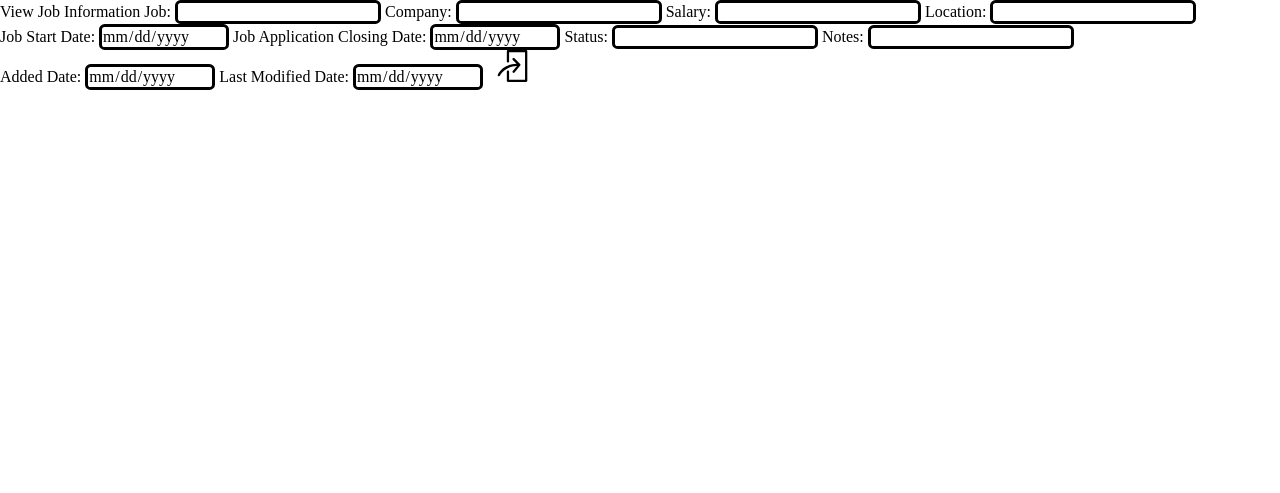
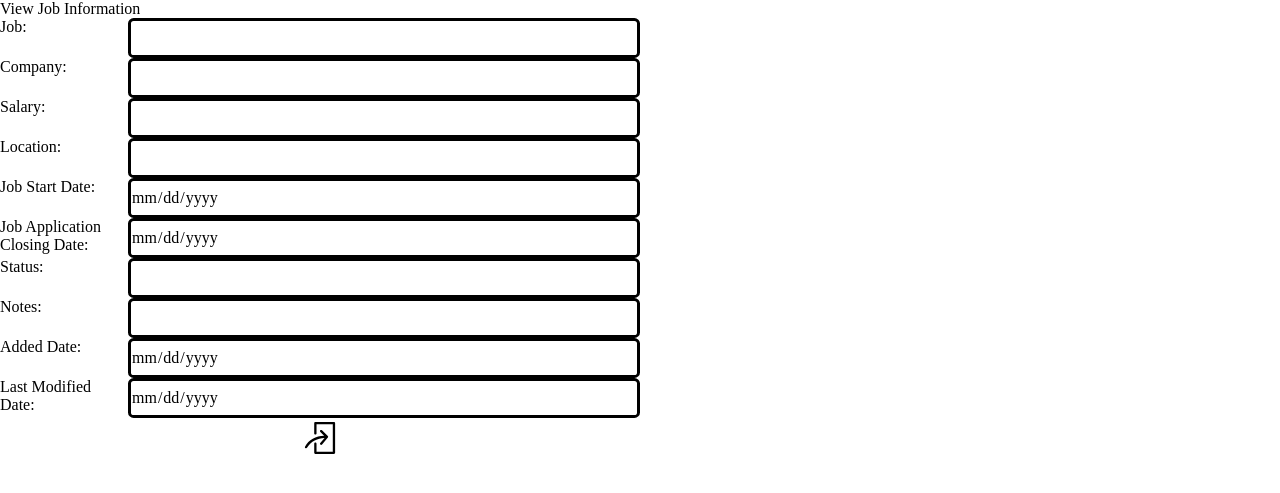
Before and after one commit to karthik-vig/job-application-tracker, a Flask app: template flaskr/templates/seeJobInfo.html in a window 1280 px wide. Shown: the top 493 px of the page. Run offline with Flask 2, Linux system fonts and the light colour scheme; the template is opened without the code that fills it, so the values that code supplies are empty.

Commit message:
added grid layout to seeJobInfo

```diff
--- a/flaskr/static/css/seeJobInfoStyle.css
+++ b/flaskr/static/css/seeJobInfoStyle.css
@@ -0,0 +1,108 @@
+/* For the entire form */
+
+.jobInputItem {
+    grid-column-start: col1;
+    grid-column-end: endCol;
+    grid-row-start: row1;
+    grid-row-end: row2;
+}
+
+.companyInputItem {
+    grid-column-start: col1;
+    grid-column-end: endCol;
+    grid-row-start: row2;
+    grid-row-end: row3;
+}
+
+.salaryInputItem {
+    grid-column-start: col1;
+    grid-column-end: endCol;
+    grid-row-start: row3;
+    grid-row-end: row4;
+}
+
+.jobLocationInputItem {
+    grid-column-start: col1;
+    grid-column-end: endCol;
+    grid-row-start: row4;
+    grid-row-end: row5;
+}
+
+.jobStartDateInputItem {
+    grid-column-start: col1;
+    grid-column-end: endCol;
+    grid-row-start: row5;
+    grid-row-end: row6;
+}
+
+.jobApplicationClosingDateInputItem {
+    grid-column-start: col1;
+    grid-column-end: endCol;
+    grid-row-start: row6;
+    grid-row-end: row7;
+}
+
+.applicationStatusInputItem {
+    grid-column-start: col1;
+    grid-column-end: endCol;
+    grid-row-start: row7;
+    grid-row-end: row8;
+}
+
+.notesInputItem {
+    grid-column-start: col1;
+    grid-column-end: endCol;
+    grid-row-start: row8;
+    grid-row-end: row9;
+}
+
+.startJobTrackDateInputItem {
+    grid-column-start: col1;
+    grid-column-end: endCol;
+    grid-row-start: row9;
+    grid-row-end: row10;
+}
+
+.modifiedJobTrackDateInputItem {
+    grid-column-start: col1;
+    grid-column-end: endCol;
+    grid-row-start: row10;
+    grid-row-end: row11;
+}
+
+.cancelSubmitInputItem {
+    grid-column-start: col1;
+    grid-column-end: endCol;
+    grid-row-start: row11;
+    grid-row-end: endRow;
+    justify-self: center;
+    align-self: center;
+}
+
+.formContainer{
+    display: grid;
+    grid-template-columns: [col1] 50vw [endCol];
+    grid-template-rows: [row1] 5vh [row2] 5vh [row3] 5vh [row4] 5vh [row5] 5vh [row6] 5vh [row7] 5vh [row8] 5vh [row9] 5vh [row10] 5vh [row11] 5vh [endRow];
+}
+
+/* For the fieldset container */
+
+.fieldsetInputItem {
+    grid-column-start: col2;
+    grid-column-end: endCol;
+    grid-row-start: row1;
+    grid-row-end: endRow;
+}
+
+.fieldsetLabelItem {
+    grid-column-start: col1;
+    grid-column-end: col2;
+    grid-row-start: row1;
+    grid-row-end: endRow;
+}
+
+.fieldsetContainer {
+    display: grid;
+    grid-template-columns: [col1] 10vw [col2] 40vw [endCol];
+    grid-template-rows: [row1] 5vh [endRow];
+}
--- a/flaskr/templates/seeJobInfo.html
+++ b/flaskr/templates/seeJobInfo.html
@@ -7,50 +7,48 @@
         <link rel="stylesheet" href="{{url_for('static', filename='css/seeJobInfoStyle.css')}}">
     </head>
     <body>
-        <div>
-            <form action="/redirect" method="post">
-                <fieldset>
-                    <label>Job:</label>
-                    <input type="text" name="job" value="{{jobInfo['job']}}" readonly class="commonBorder">
+        <form action="/redirect" method="post" class="formContainer">
+            <fieldset class="jobInputItem fieldsetContainer">
+                <label class="fieldsetLabelItem">Job:</label>
+                <input type="text" name="job" value="{{jobInfo['job']}}" readonly class="commonBorder fieldsetInputItem">
             </fieldset>
-                <fieldset>
-                    <label>Company: </label>
-                    <input type="text" name="company" value="{{jobInfo['company']}}" readonly class="commonBorder">
+            <fieldset class="companyInputItem fieldsetContainer">
+                <label class="fieldsetLabelItem">Company: </label>
+                <input type="text" name="company" value="{{jobInfo['company']}}" readonly class="commonBorder fieldsetInputItem">
             </fieldset>
-                <fieldset>
-                    <label>Salary:</label>
-                    <input type="number" name="salary" value="{{jobInfo['salary']}}" readonly class="commonBorder">
+            <fieldset class="salaryInputItem fieldsetContainer">
+                <label class="fieldsetLabelItem">Salary:</label>
+                <input type="number" name="salary" value="{{jobInfo['salary']}}" readonly class="commonBorder fieldsetInputItem">
             </fieldset>
-                <fieldset>
-                    <label>Location:</label>
-                    <input type="text" name="jobLocation" value="{{jobInfo['jobLocation']}}" readonly class="commonBorder">
+            <fieldset class="jobLocationInputItem fieldsetContainer">
+                <label class="fieldsetLabelItem">Location:</label>
+                <input type="text" name="jobLocation" value="{{jobInfo['jobLocation']}}" readonly class="commonBorder fieldsetInputItem">
             </fieldset>
-                <fieldset>
-                    <label>Job Start Date:</label>
-                    <input type="date" name="jobStartDate" value="{{jobInfo['jobStartDate']}}" readonly class="commonBorder">
+            <fieldset class="jobStartDateInputItem fieldsetContainer">
+                <label class="fieldsetLabelItem">Job Start Date:</label>
+                <input type="date" name="jobStartDate" value="{{jobInfo['jobStartDate']}}" readonly class="commonBorder fieldsetInputItem">
             </fieldset>
-                <fieldset>
-                    <label>Job Application Closing Date:</label>
-                    <input type="date" name="jobApplicationClosingDate" value="{{jobInfo['jobApplicationClosingDate']}}" readonly  class="commonBorder">
+            <fieldset class="jobApplicationClosingDateInputItem fieldsetContainer">
+                <label class="fieldsetLabelItem">Job Application Closing Date:</label>
+                <input type="date" name="jobApplicationClosingDate" value="{{jobInfo['jobApplicationClosingDate']}}" readonly  class="commonBorder fieldsetInputItem">
             </fieldset>
-                <fieldset>
-                    <label>Status:</label>
-                    <input type="text" value="{{jobInfo['applicationStatus']}}" readonly class="commonBorder">
+            <fieldset class="applicationStatusInputItem fieldsetContainer">
+                <label class="fieldsetLabelItem">Status:</label>
+                <input type="text" value="{{jobInfo['applicationStatus']}}" readonly class="commonBorder fieldsetInputItem">
             </fieldset>
-                <fieldset>
-                    <label>Notes:</label>
-                    <input type="text" name="notes" maxlength="10000"  value="{{jobInfo['notes']}}" readonly class="commonBorder">
+            <fieldset class="notesInputItem fieldsetContainer">
+                <label class="fieldsetLabelItem">Notes:</label>
+                <input type="text" name="notes" maxlength="10000"  value="{{jobInfo['notes']}}" readonly class="commonBorder fieldsetInputItem">
             </fieldset>
-                <fieldset>
-                    <label>Added Date:</label>
-                    <input type="date" value="{{jobInfo['startJobTrackDate']}}" readonly class="commonBorder">
+            <fieldset class="startJobTrackDateInputItem fieldsetContainer">
+                <label class="fieldsetLabelItem">Added Date:</label>
+                <input type="date" value="{{jobInfo['startJobTrackDate']}}" readonly class="commonBorder fieldsetInputItem">
             </fieldset>
-                <fieldset>
-                    <label>Last Modified Date:</label>
-                    <input type="date" value="{{jobInfo['modifiedJobTrackDate']}}" readonly class="commonBorder">
+            <fieldset class="modifiedJobTrackDateInputItem fieldsetContainer">
+                <label class="fieldsetLabelItem">Last Modified Date:</label>
+                <input type="date" value="{{jobInfo['modifiedJobTrackDate']}}" readonly class="commonBorder fieldsetInputItem">
             </fieldset>
-                <input type="Image" src="{{url_for('static', filename='icons/goBack.svg')}}" name="goBack" class="buttonDim">
+            <input type="Image" src="{{url_for('static', filename='icons/goBack.svg')}}" name="goBack" class="buttonDim cancelSubmitInputItem">
         </form>
-        </div>
     </body>
 </html>
```
Lines whose indentation alone changed are shown as unchanged.
